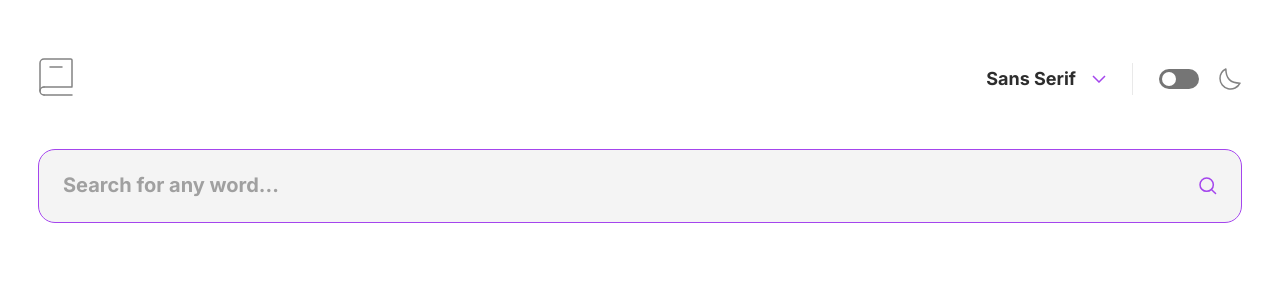
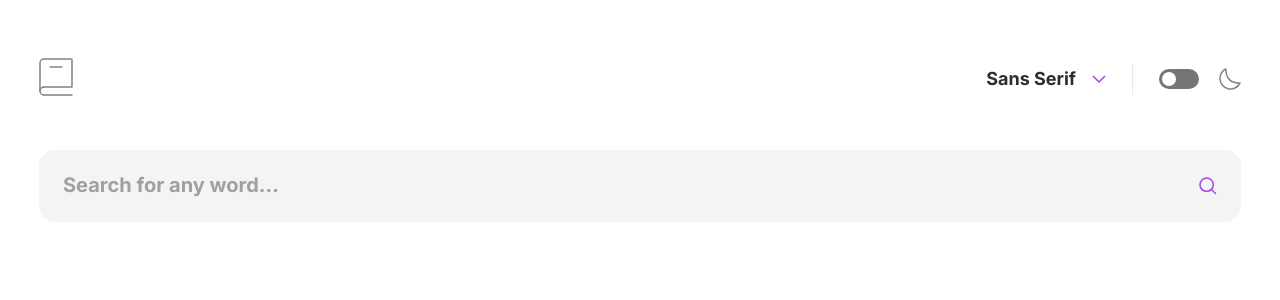
Before and after one commit to Zuzuu1992/Dictionary-Web-App, a React (Vite) app: page / in a window 1280 px wide. Shown: the top 300 px of the page. Built offline with nearby package versions, Linux system fonts and the light colour scheme.

Commit message:
fix:search word event

```diff
--- a/src/App.jsx
+++ b/src/App.jsx
@@ -115,6 +115,7 @@ function App() {
             setModified={setModified}
             submittedEmpty={submittedEmpty}
             outline={outline}
+            setOutline={setOutline}
           />
           {outcome ? (
             <Definition dark={dark} outcome={outcome} />
--- a/src/components/Search.jsx
+++ b/src/components/Search.jsx
@@ -15,6 +15,7 @@ function Search({
   setModified,
   submittedEmpty,
   outline,
+  setOutline,
 }) {
   const [isFocused, setIsFocused] = useState(false);
 
@@ -35,18 +36,22 @@ function Search({
       <form
         onSubmit={handleSubmit}
         style={{
-          // outline:
-          //   isFocused &&
-          //   (modified
-          //     ? "1px solid #a445ed"
-          //     : submittedEmpty
-          //     ? "1px solid #FF5252"
-          //     : null),
+          outline:
+            isFocused &&
+            (modified
+              ? "1px solid #a445ed"
+              : submittedEmpty
+              ? "1px solid #FF5252"
+              : null),
           // outline:
           //   outline && modified && isFocused
           //     ? "1px solid #FF5252"
           //     : "1px solid #a445ed",
-          outline: isFocused ? "1px solid #FF5252" : "1px solid #a445ed",
+          outline: outline
+            ? "1px solid #FF5252"
+            : isFocused
+            ? "1px solid #a445ed"
+            : null,
           backgroundColor: !dark ? "#f4f4f4" : "#1F1F1F",
           cursor: "pointer",
         }}
@@ -58,6 +63,8 @@ function Search({
             onClick={handleFocused}
             onBlur={handleInputBlur}
             onChange={(e) => {
+              setOutline(false);
+
               setSearchWord(e.target.value);
               if (redLine && !submittedEmpty) {
                 setRedLine(false);
```
